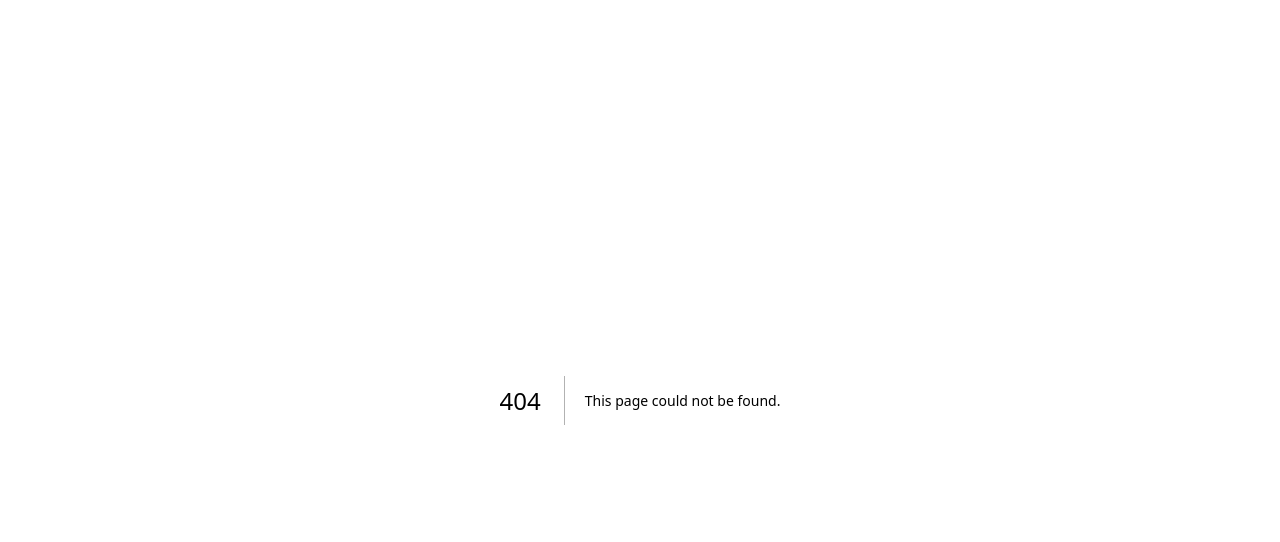
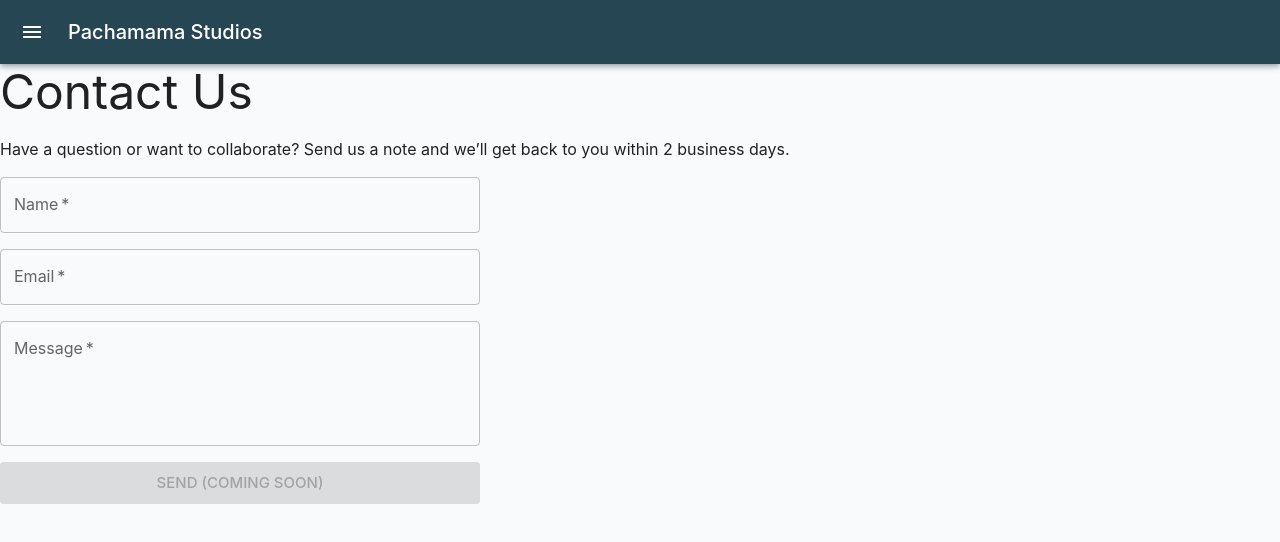
Before and after one commit to jphpme/Website4, a Next.js app: page /contact in a window 1280 px wide. Before the commit this address had no page. Shown: the top 542 px of the page. Built offline with nearby package versions, Linux system fonts and the light colour scheme.

Commit message:
Create contact.tsx

```diff
--- /dev/null
+++ b/src/pages/contact.tsx
@@ -0,0 +1,23 @@
+import Layout from "@/components/Layout";
+import { Box, Button, TextField, Typography } from "@mui/material";
+
+export default function Contact() {
+  return (
+    <Layout title="Contact · Pachamama Studios">
+      <Typography variant="h3" gutterBottom>Contact Us</Typography>
+
+      <Typography paragraph>
+        Have a question or want to collaborate? Send us a note and we’ll get back to you within 2 business days.
+      </Typography>
+
+      <Box component="form" sx={{ maxWidth: 480, display: "grid", gap: 2 }}>
+        <TextField label="Name" fullWidth required />
+        <TextField label="Email" type="email" fullWidth required />
+        <TextField label="Message" multiline rows={4} fullWidth required />
+        <Button variant="contained" size="large" disabled>
+          Send (coming soon)
+        </Button>
+      </Box>
+    </Layout>
+  );
+}
```
